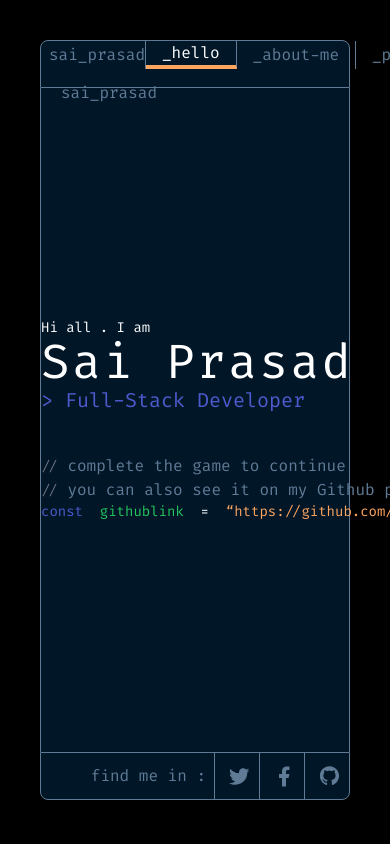
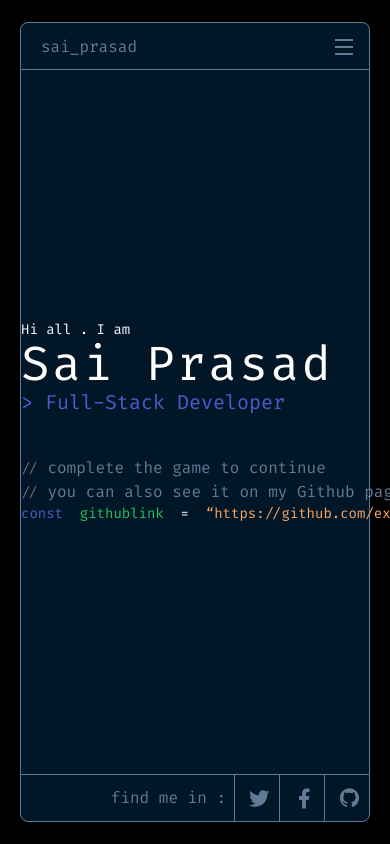
Before and after one commit to Micksuraj777/saiportfolio, a Next.js app: page / in a window 390 px wide. Shown: the top 844 px of the page. Built offline with nearby package versions, Linux system fonts and the light colour scheme; what tailwindcss-animated would draw is missing.

Commit message:
fix: made the layout responsive for mobile

```diff
--- a/app/layout.tsx
+++ b/app/layout.tsx
@@ -20,10 +20,10 @@ export default function RootLayout({
 }>) {
   return (
     <html lang="en" className={fira_code.className}>
-      <body className="bg-black p-10 h-screen w-screen">
-        <div className='m-auto max-w-[1500px]'>
+      <body className="bg-black p-5 lg:p-10 h-screen w-screen flex">
+        <div className='m-auto max-w-[1500px] w-full flex flex-col'>
           <Navbar />
-          <main className="border border-[#607B96] border-y-0 hero-height">{children}</main>
+          <main className="border border-[#607B96] border-y-0 h-[calc(100vh-140px)] lg:h-[calc(100vh-180px)]">{children}</main>
           <Footer />
         </div>
       </body>
--- a/app/projects/page.tsx
+++ b/app/projects/page.tsx
@@ -100,7 +100,7 @@ const Projects = () => {
 
   return (
     <div className="size-full background grid grid-cols-8">
-      <section className="border border-[#607B96] border-y-0 border-l-0 flex min-h-full col-span-2 flex-col animate-fade-left animate-once">
+      <section className="border border-[#607B96] border-y-0 border-l-0 flex min-h-full col-span-3 lg:col-span-2 flex-col animate-fade-left animate-once">
         <div
           className="text-white px-2 py-1 text-sm border-[#607B96] border-b-[1px] flex items-center justify-start cursor-pointer"
           onClick={() => isDrop(!drop)}
@@ -135,7 +135,7 @@ const Projects = () => {
           ))}
         </div>
       </section>
-      <section className="text-white p-5 xl:p-10 flex items-start justify-start overflow-y-auto col-span-6 flex-wrap gap-5 size-full">
+      <section className="text-white p-5 xl:p-10 grid grid-cols-1 lg:grid-cols-2 xl:grid-cols-3 row-span-1 gap-10 items-start justify-start overflow-y-auto col-span-5 lg:col-span-6 flex-wrap size-full">
         {filteredProjects.map(project => (
           <Card key={project.title} {...project} />
         ))}
@@ -146,12 +146,12 @@ const Projects = () => {
 
 const Card = ({ ...data }: ProjectType) => {
   return (
-    <div className="space-y-3 col-span-1 mx-auto w-[90%]">
+    <div className="space-y-3 col-span-1 row-span-1 min-w-76 min-h-fit h-52">
       <div className="text-[#607B96]">
         <span className="font-semibold text-[#5565E8] text-sm">Project {projects.indexOf(data)} </span>
         &#47;&#47; _<span>{data.title}</span>
       </div>
-      <div className="Border rounded-xl h-36 w-full min-h-fit relative">
+      <div className="Border rounded-xl w-full h-full min-h-fit relative">
         <Image
           src={data.img}
           width={1500}
@@ -166,9 +166,9 @@ const Card = ({ ...data }: ProjectType) => {
           alt="sample"
           className="absolute top-2 right-2 size-8 rounded-sm"
         />
-        <div className="flex flex-col gap-2 w-full h-3/5 items-start min-h-fit px-3 pb-4 pt-2 border-[#607B96] border-t-[1px]">
-          <p className="text-wrap text-[#607B96] text-[12px]">{data.description}</p>
-          <Link className="bg-[#1C2B3A] w-fit p-1 text-[12px] rounded-lg cursor-pointer" href={data.href}>
+        <div className="flex flex-col gap-2 w-full h-3/5 items-start min-h-fit p-2 border-[#607B96] border-t-[1px]">
+          <p className="text-wrap text-[#607B96]">{data.description}</p>
+          <Link className="bg-[#1C2B3A] w-fit p-1 rounded-lg cursor-pointer" href={data.href}>
             view-project
           </Link>
         </div>
--- a/components/Footer.tsx
+++ b/components/Footer.tsx
@@ -9,7 +9,7 @@ const socialMedia = [
 
 const Footer = () => {
   return (
-    <footer className="w-full h-12 min-h-fit background Border rounded-b-lg grid grid-cols-8">
+    <footer className="w-full h-12 min-h-fit background Border rounded-b-lg grid grid-cols-8 flex-none">
       <div className="col-span-8 lg:col-span-2 flex items-center justify-end lg:justify-center gap-1">
         <h1 className="Text border-r border-[#607B96] h-full flex items-center justify-center px-2 min-w-fit text-nowrap">
           find me in :
--- a/components/Navbar.tsx
+++ b/components/Navbar.tsx
@@ -12,13 +12,14 @@ const Navbar = () => {
   const [open, isOpen] = useState(false);
 
   return (
-    <nav className="w-full h-12 background Border rounded-t-lg grid grid-cols-[1fr,3fr,1fr,0.75fr] items-center">
-      <div className="h-full pl-2 BorderR flex items-center">
-        <Link href="/">
-          <h1 className="Text">sai_prasad</h1>
-        </Link>
-      </div>
-      <div className="h-full grid grid-flow-col auto-cols-max">
+    <nav className="w-full h-12 background Border rounded-t-lg grid grid-cols-8 items-center relative flex-none">
+      <Link
+        href="/"
+        className="col-span-2 pl-5 BorderR h-full Text hidden lg:flex items-center justify-start"
+      >
+        sai_prasad
+      </Link>
+      <div className="h-full hidden lg:grid grid-flow-col auto-cols-max col-span-5">
         {navbarLinks.map(item => {
           const isActive = pathname === item.route || pathname.startsWith(`${item.route}/`);
           return (
@@ -68,9 +69,14 @@ const Navbar = () => {
         </button>
       </div>
       {open ? (
-        <div className="h-[79.85vh] w-full absolute top-12 background z-50 flex items-start justify-start flex-col">
+        <div className="h-[84.25vh] lg:h-[79.85vh] w-full absolute top-12 background z-50 flex items-start justify-start flex-col">
           {navbarLinks.map(item => (
-            <Link href={item.route} key={item.label} className="text-white BorderB w-full p-2 pl-5" onClick={() => isOpen(false)}>
+            <Link
+              href={item.route}
+              key={item.label}
+              className="text-white BorderB w-full p-2 pl-5"
+              onClick={() => isOpen(false)}
+            >
               {item.label}
             </Link>
           ))}
```
